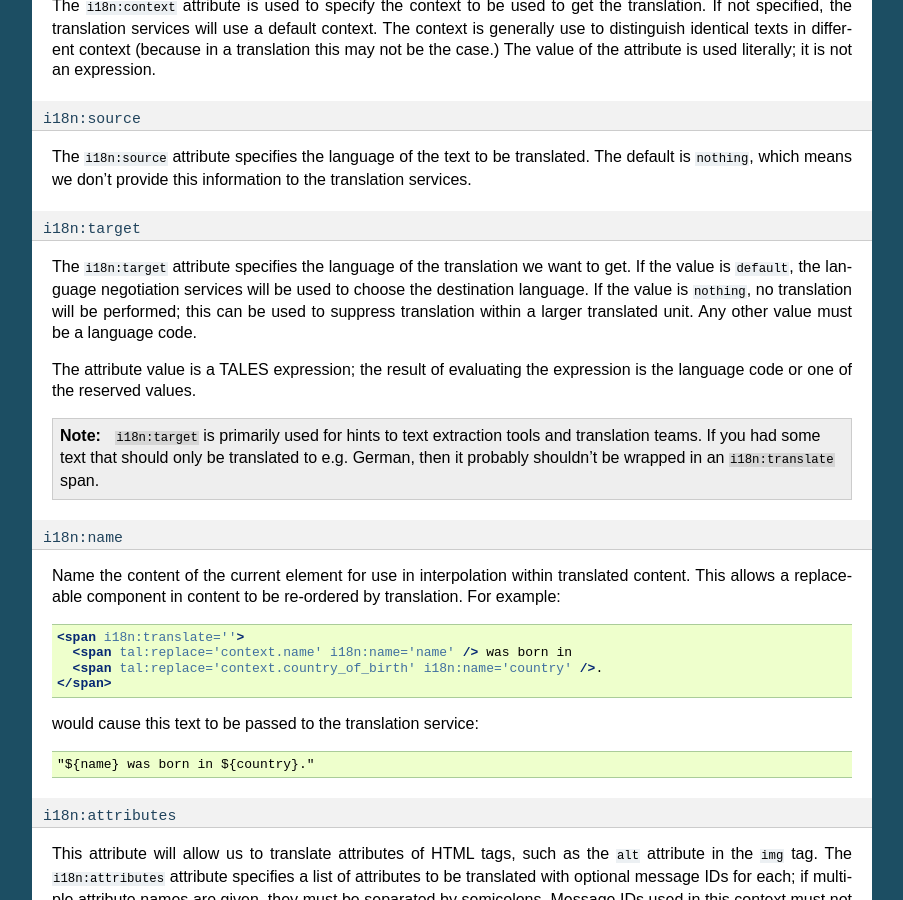
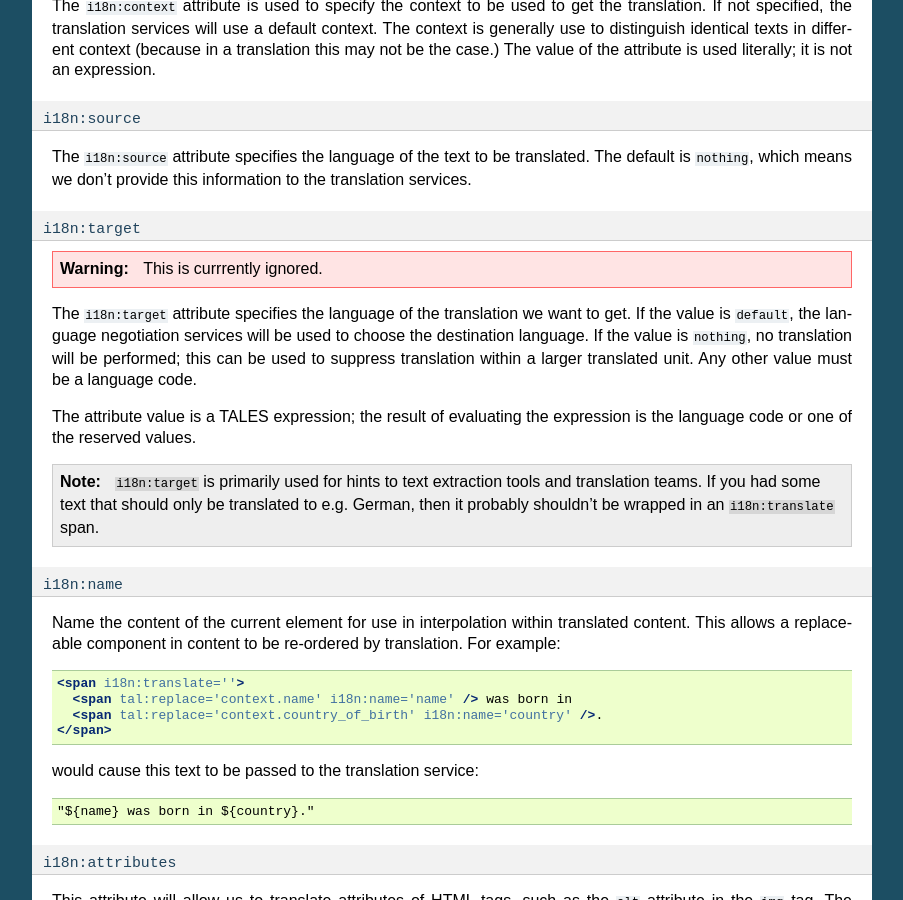
Before and after one commit to malthe/chameleon, a Sphinx documentation site: the page built from docs/reference.rst, in a window 1280 px wide and 900 px high, scrolled down 19887 px. Shown: the whole window, without its empty margins (198-1101 px from the left). Built offline with Sphinx 7.4.7, drawn with Linux system fonts in a browser that asks for light colours; pages that are not in the unit, such as notebooks, are missing from menus.

Commit message:
Add warning that i18n:target is ignored
This addresses issue #198

```diff
--- a/docs/reference.rst
+++ b/docs/reference.rst
@@ -1239,6 +1239,8 @@ this information to the translation services.
 ``i18n:target``
 ^^^^^^^^^^^^^^^
 
+.. warning:: This is currrently ignored.
+
 The ``i18n:target`` attribute specifies the language of the
 translation we want to get.  If the value is ``default``, the language
 negotiation services will be used to choose the destination language.
```
